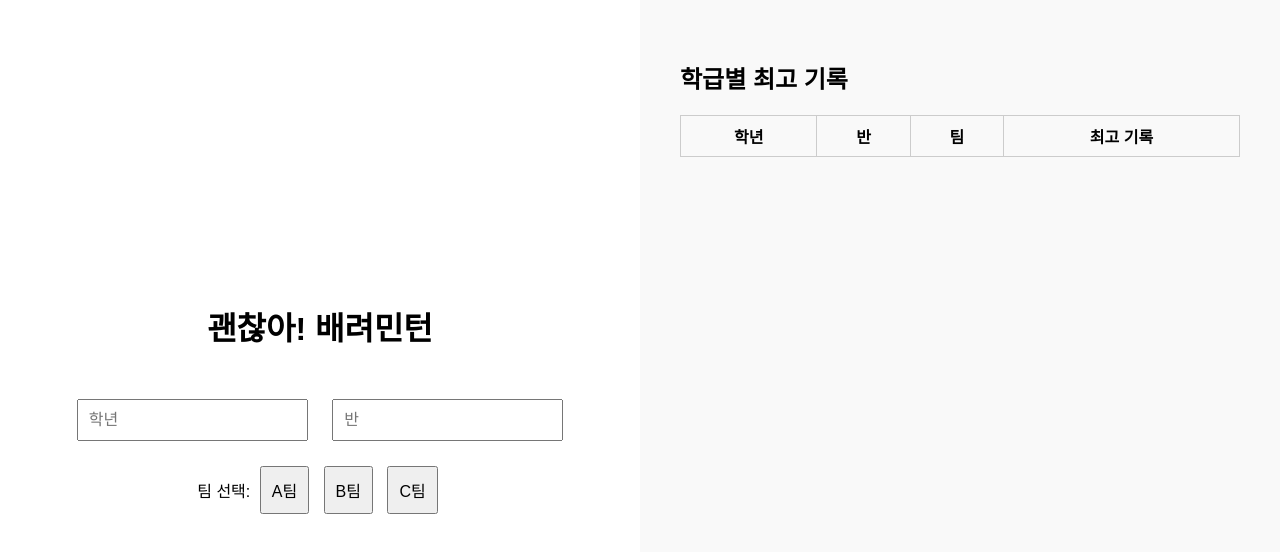
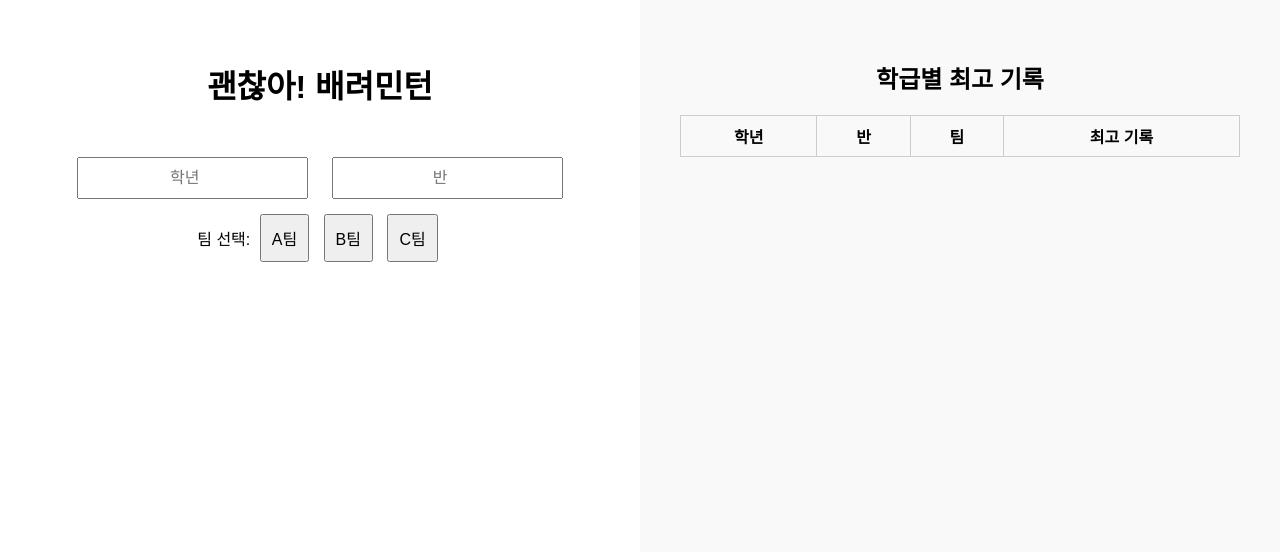
Before and after one commit to LYJ0609/Badminton, a plain HTML site: page index.html in a window 1280 px wide. Drawn offline with Linux system fonts and the light colour scheme.

Commit message:
Update index.html

```diff
--- a/index.html
+++ b/index.html
@@ -16,16 +16,19 @@
       flex: 1;
       padding: 40px;
       box-sizing: border-box;
-      display: flex;
       flex-direction: column;
       align-items: center;
       justify-content: center;
+      text-align: center;
     }
     #result-page {
       flex: 1;
       padding: 40px;
       box-sizing: border-box;
       background-color: #f9f9f9;
+      align-items: center;
+      justify-content: center;
+      text-align: center;
       overflow-y: auto;
     }
     h1 {
@@ -36,10 +39,10 @@
       padding: 10px;
       margin: 10px;
       font-size: 16px;
+      text-align: center;
     }
     .team-buttons {
       text-align: center;
-      margin-top: 10px;
     }
     .team-buttons button {
       margin: 5px;
```
